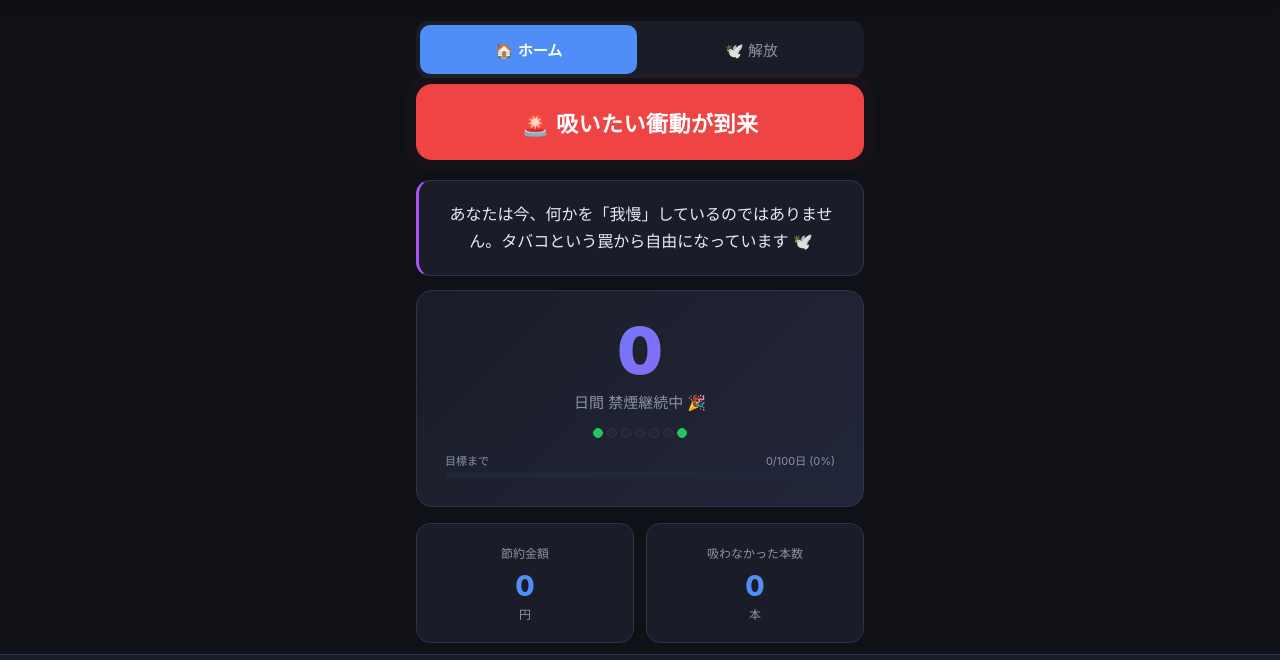
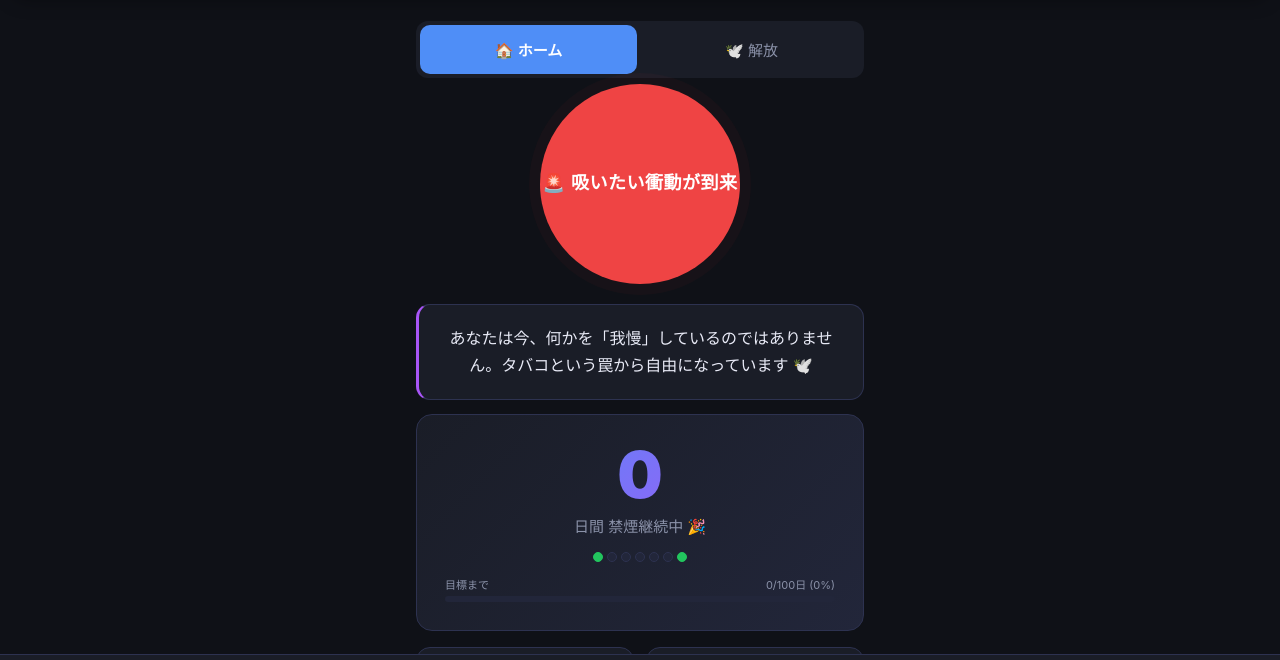
Before and after one commit to every0315-art/quit-smoking-vercel, a plain HTML site: page index.html in a window 1280 px wide. Both pictures are taken after a click on the button "禁煙スタート 🚀". Shown: the part 64-724 px from the top of the page. Drawn offline with Linux system fonts and the light colour scheme.

Commit message:
緊急ボタンを丸いデザインに変更

```diff
--- a/index.html
+++ b/index.html
@@ -213,18 +213,20 @@
 
   /* Emergency Button */
   .emergency-btn {
-    display: block; width: 100%; padding: 22px;
-    background: var(--red); border: none; border-radius: 16px;
-    color: #fff; font-size: 22px; font-weight: 900;
-    cursor: pointer; margin-bottom: 20px;
+    display: flex; align-items: center; justify-content: center;
+    width: 200px; height: 200px;
+    background: var(--red); border: none; border-radius: 50%;
+    color: #fff; font-size: 18px; font-weight: 900;
+    cursor: pointer; margin: 0 auto 20px;
     box-shadow: 0 0 0 4px rgba(239,68,68,0.25);
     animation: pulse-ring 1.8s ease-in-out infinite;
-    letter-spacing: 0.5px;
+    letter-spacing: 0.5px; text-align: center; line-height: 1.4;
   }
   .emergency-btn:active { transform: scale(0.97); }
   .emergency-btn.dimmed {
     background: var(--surface2); box-shadow: none;
-    animation: none; color: var(--text2); font-size: 15px; padding: 14px;
+    animation: none; color: var(--text2); font-size: 15px;
+    width: 200px; height: 200px;
   }
   @keyframes pulse-ring {
     0%   { box-shadow: 0 0 0 0px rgba(239,68,68,0.4); }
```
